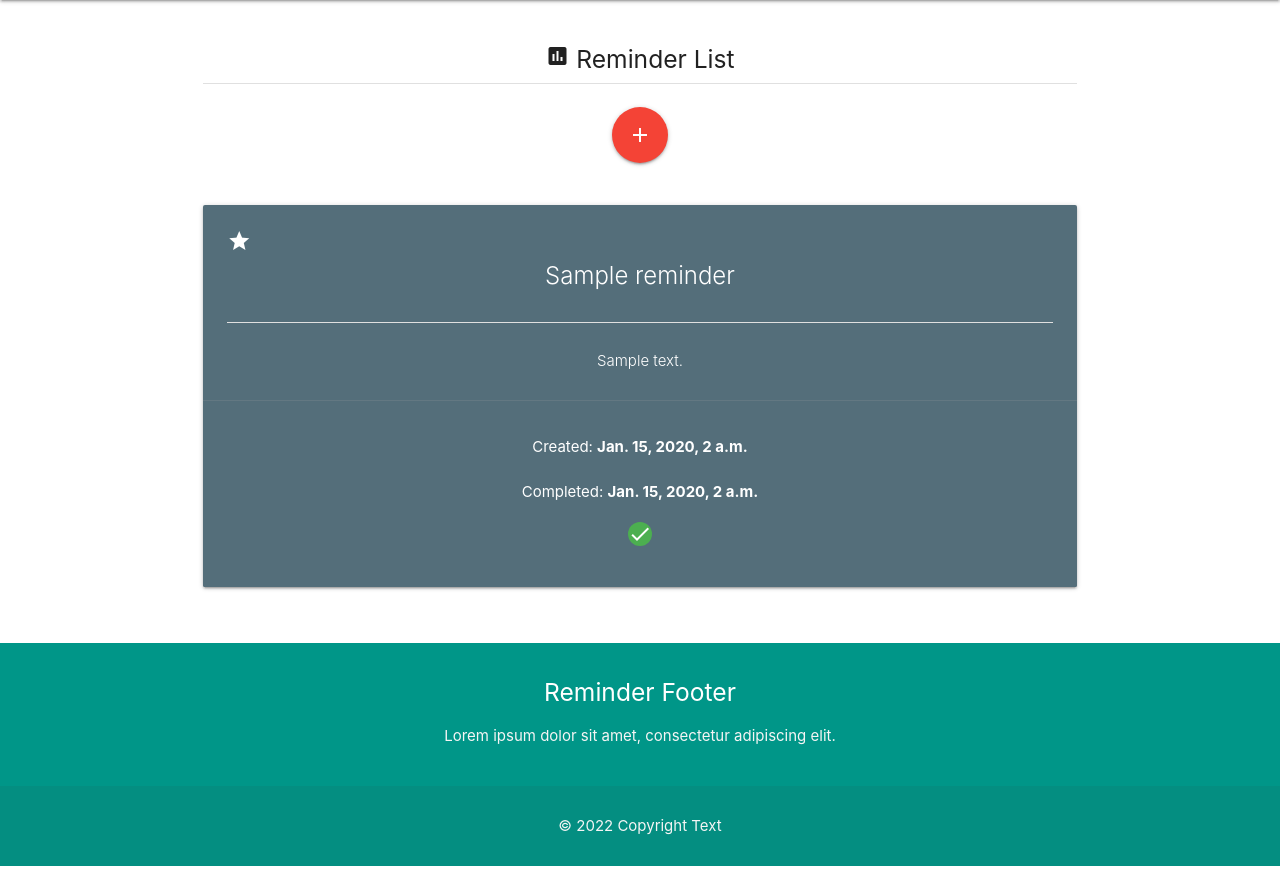
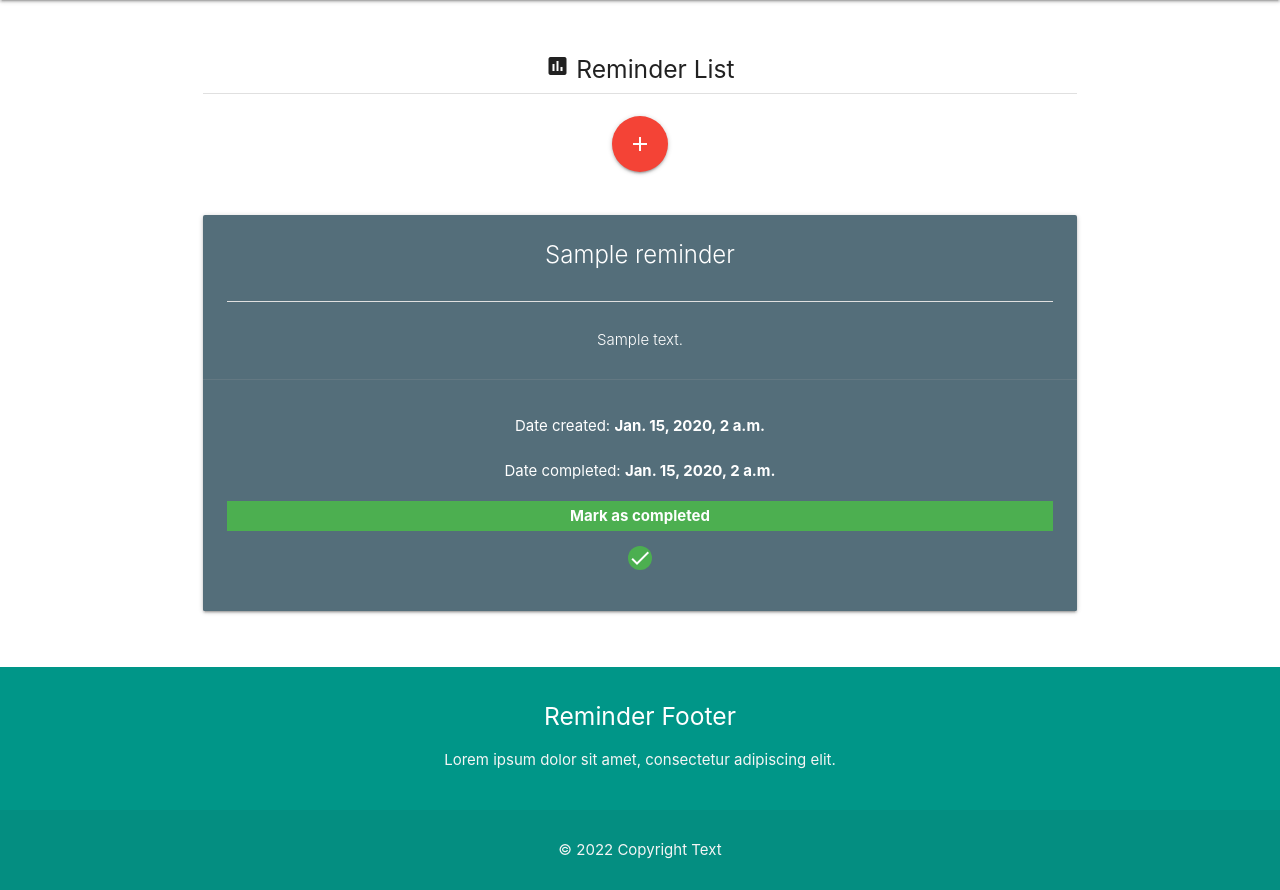
Before and after one commit to kanekisn/reminder_app, a Django app: page /reminder/list/ in a window 1280 px wide. Shown: the part 64-954 px from the top of the page. Before the commit the page ends 930 px from the top, so only its background shows below. Run offline with Django 4.2, Linux system fonts and the light colour scheme; a user stored in the database is signed in; tables that the repository leaves empty hold one stand-in row (values such as "Sample post").

Commit message:
Implemented validation of datetime/Implemented ability to mark the reminders as completed

```diff
--- a/config/reminder/cron.py
+++ b/config/reminder/cron.py
@@ -9,7 +9,7 @@ def reminder_mail():
 
     if obj:
         for i in obj:
-            if i.should_sent():
+            if i.should_sent() and not i.is_completed():
                 i.is_sent = True
                 i.save()
 
--- a/config/reminder/models.py
+++ b/config/reminder/models.py
@@ -10,6 +10,7 @@ class Reminders(models.Model):
     date_pub = models.DateTimeField(auto_now_add=True)
     date_com = models.DateTimeField(blank=True, null=True)
     is_sent = models.BooleanField(default=False)
+    is_marked = models.BooleanField(default=False)
 
     def date_due(self):
         s = (self.date_com - self.date_pub).total_seconds()
--- a/config/reminder/templates/reminder/reminder_list.html
+++ b/config/reminder/templates/reminder/reminder_list.html
@@ -6,7 +6,7 @@
 
       <div class="row">
         <div class="col s12 center">
-          <h3><i class="mdi-content-send brown-text"></i></h3>
+          <br>
           <h5><i class="material-icons circle dark">insert_chart</i> Reminder List</h5>
           <div class="divider"></div>
         </div>
@@ -26,7 +26,6 @@
                 <div class="col s12">
                     <div class="mt-2 card blue-grey darken-1">
                         <div class="card-content white-text">
-                            <i class="material-icons">grade</i>
                             <span class="center-align card-title light">{{i.title}}</span>
                             <br>
                             <div class="divider"></div>
@@ -34,13 +33,20 @@
                             <p class = "center-align light">{{i.description}}</p>
                         </div>
                         <div class="card-action">
-                            <p class = "center-align white-text">Created: <b>{{i.date_pub}}</b></p>
+                            <p class = "center-align white-text">Date created: <b>{{i.date_pub}}</b></p>
                             {%if i.is_completed %}
-                                <p class = "center-align white-text">Completed: <b>{{i.date_com}}</b></p>
+                                <p class = "center-align white-text">Date completed: <b>{{i.date_com}}</b></p>
+                            {%else%}
+                                <p class = "center-align white-text">Date due: <b>{{i.date_due}}</b></p>
+                            {%endif%}
+
+                            {%if not i.is_marked %}
+                                <div class = "center">
+                                    <a href = "{% url 'reminder_mark' i.id %}" class="waves-effect waves-light btn-small">Complete<i class="material-icons left">check</i></a>
+                                </div>
+                            {%else%}
+                                <p class = "center-align white-text green"><b>Mark as completed</b></p>
                                 <p class = "center-align white-text"><i class="material-icons circle green">check</i></p>
-                            {%else%}
-                                <p class = "center-align white-text">Completed in: <b>{{i.date_due}}</b></p>
-                                <p class = "center-align white-text"><i class="material-icons circle green">more_horiz</i></p>
                             {%endif%}
                         </div>
                     </div>
--- a/config/reminder/urls.py
+++ b/config/reminder/urls.py
@@ -5,4 +5,5 @@ urlpatterns = [
     path('', Reminder_Home.as_view(), name="reminder_home"),
     path('reminder/list/', Reminder_List.as_view(), name="reminder_list"),
     path('reminder/create/', Reminder_Create.as_view(), name="reminder_create"),
+    path('reminder/<int:id>/mark/', Reminder_Mark.as_view(), name="reminder_mark"),
 ]
--- a/config/reminder/views.py
+++ b/config/reminder/views.py
@@ -1,10 +1,12 @@
-from django.shortcuts import render, redirect, reverse
+from django.shortcuts import render, redirect, reverse, get_object_or_404
 from django.views import View
 from django.contrib.auth.mixins import LoginRequiredMixin
 from .models import Reminders
 from .forms import *
 from django.core.paginator import Paginator
 from django.db.models import Q
+import datetime
+import pytz
 
 class Reminder_Home(View):
     def get(self, request):
@@ -45,3 +47,18 @@ class Reminder_Create(LoginRequiredMixin, View):
             obj.save()
             return render(request, 'reminder/reminder_create.html', {'created_obj' : True, 'form' : RemindersForm()})
         return render(request, 'reminder/reminder_create.html', {'form' : form})
+
+class Reminder_Mark(LoginRequiredMixin, View):
+    def get(self, request, id):
+        obj = get_object_or_404(Reminders, id__iexact=id)
+
+        return render(request, 'reminder/reminder_mark.html', {'obj' : obj})
+
+    def post(self, request, id):
+        obj = get_object_or_404(Reminders, id__iexact=id)
+        obj.is_sent = True
+        obj.is_marked = True
+        obj.date_com = datetime.datetime.utcnow().replace(tzinfo=pytz.UTC)
+        obj.save()
+
+        return render(request, 'reminder/reminder_mark_check.html', {'obj' : obj})
```
Also changed, not shown: config/reminder/forms.py (+11 -0 lines), config/reminder/templates/reminder/reminder_mark.html (added, +37 -0 lines), config/reminder/templates/reminder/reminder_mark_check.html (added, +32 -0 lines).
